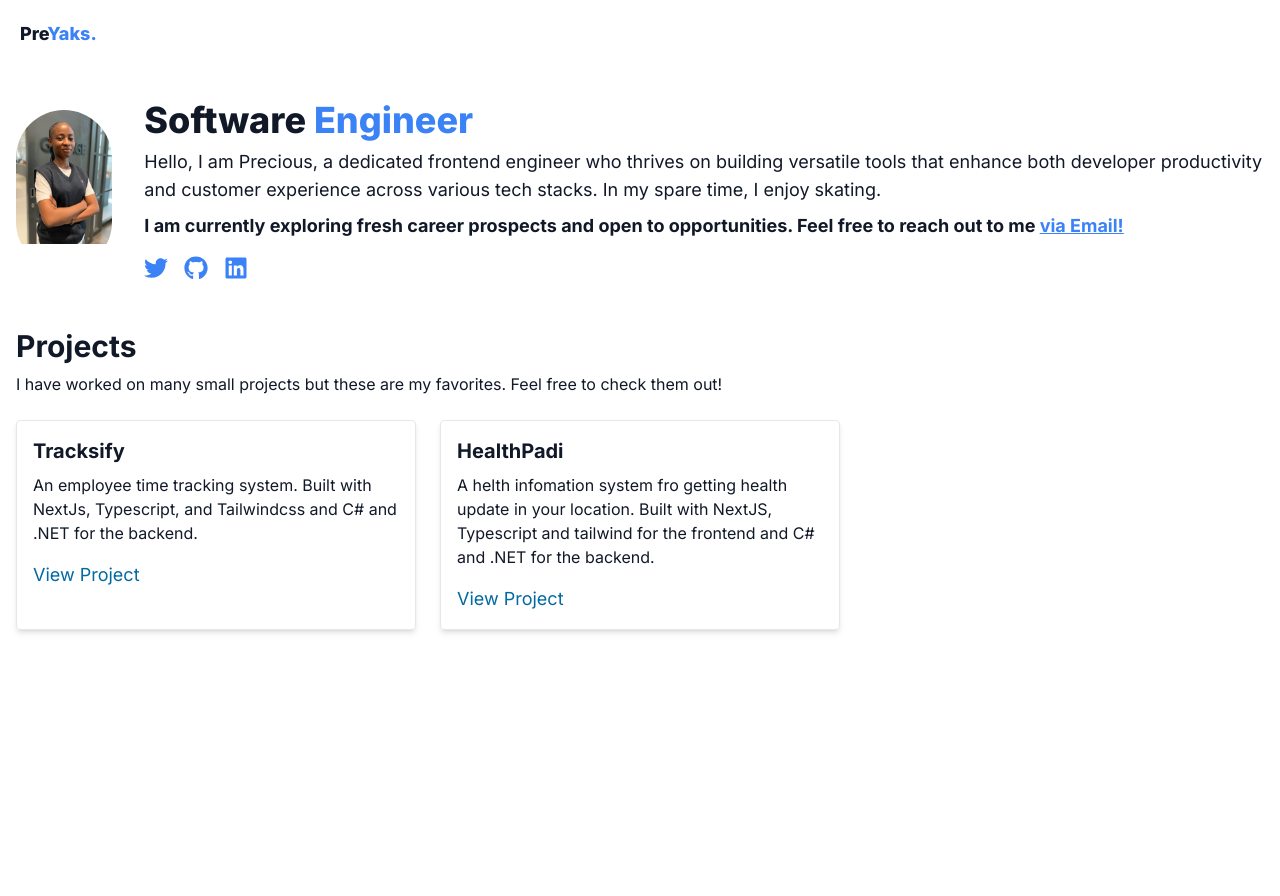
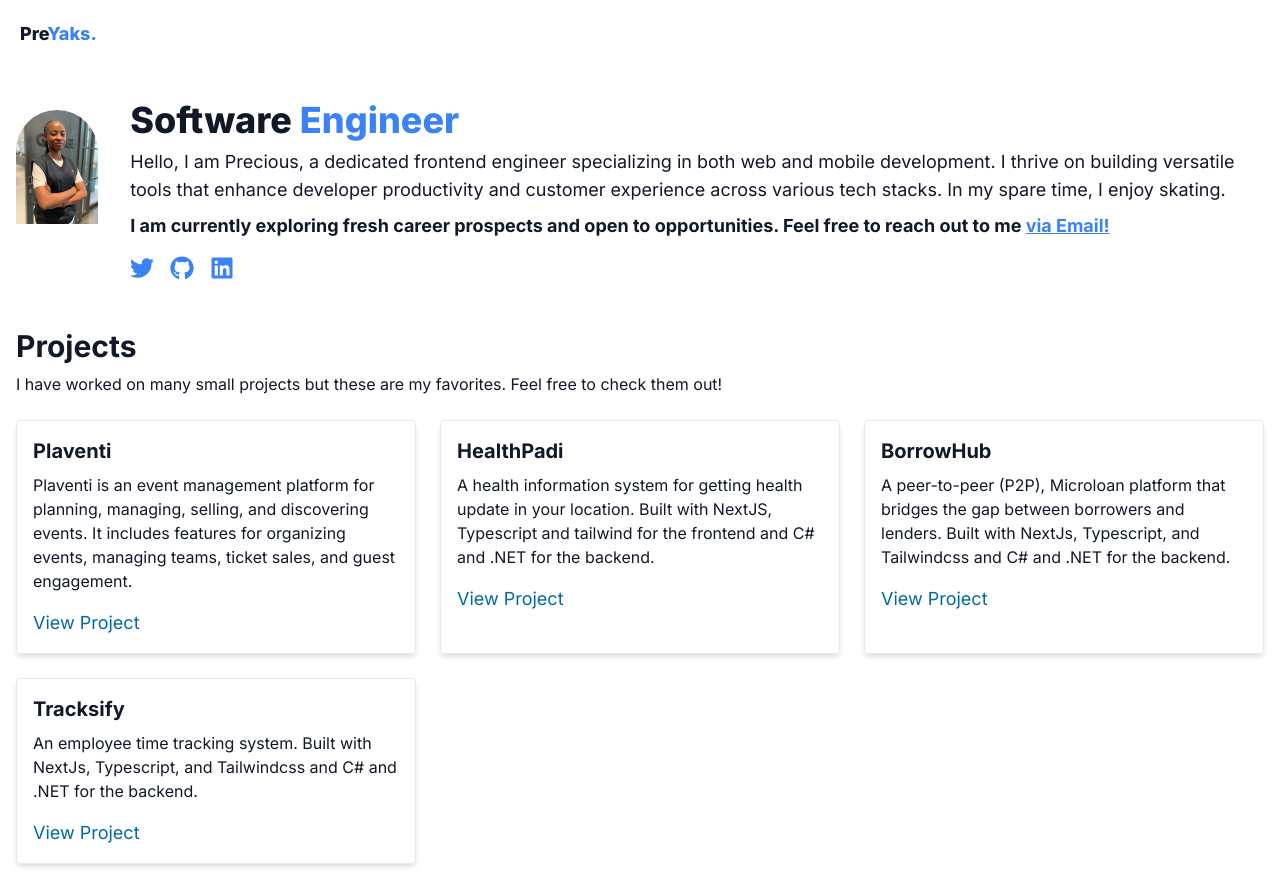
Before and after one commit to preciousyaks17/Precious-yaks, a Next.js app: page / in a window 1280 px wide. Before the commit the page ends 800 px from the top, so only its background shows below. Built offline with nearby package versions, Linux system fonts and the light colour scheme.

Commit message:
chore: update

```diff
--- a/app/page.js
+++ b/app/page.js
@@ -29,10 +29,10 @@ export default function Home() {
               Software <span className="text-blue-500">Engineer</span>
             </h1>
             <p className="mt-2 text-lg">
-              Hello, I am Precious, a dedicated frontend engineer who thrives on
-              building versatile tools that enhance both developer productivity
-              and customer experience across various tech stacks. In my spare
-              time, I enjoy skating.
+              Hello, I am Precious, a dedicated frontend engineer specializing
+              in both web and mobile development. I thrive on building versatile
+              tools that enhance developer productivity and customer experience
+              across various tech stacks. In my spare time, I enjoy skating.
             </p>
             <p className="mt-2 text-lg font-bold">
               I am currently exploring fresh career prospects and open to
@@ -73,14 +73,24 @@ export default function Home() {
           </p>
           <div className="mt-6 grid grid-cols-1 sm:grid-cols-2 lg:grid-cols-3 gap-6">
             <ProjectCard
+              title="Plaventi"
+              description="Plaventi is an event management platform for planning, managing, selling, and discovering events. It includes features for organizing events, managing teams, ticket sales, and guest engagement."
+              link="https://plaventi.dev"
+            />
+            <ProjectCard
+              title="HealthPadi"
+              description="A health information system for getting health update in your location. Built with NextJS, Typescript and tailwind for the frontend and C# and .NET for the backend."
+              link="https://dev--healthpadi.netlify.app/"
+            />
+            <ProjectCard
+              title="BorrowHub"
+              description="A peer-to-peer (P2P), Microloan platform that bridges the gap between borrowers and lenders. Built with NextJs, Typescript, and Tailwindcss and C# and .NET for the backend."
+              link="https://borrowhub-v1.vercel.app/"
+            />
+            <ProjectCard
               title="Tracksify"
               description="An employee time tracking system. Built with NextJs, Typescript, and Tailwindcss and C# and .NET for the backend."
               link="https://tracksify.netlify.app"
-            />
-            <ProjectCard
-              title="HealthPadi"
-              description="A helth infomation system fro getting health update in your location. Built with NextJS, Typescript and tailwind for the frontend and C# and .NET for the backend."
-              link="https://dev--healthpadi.netlify.app/"
             />
           </div>
         </div>
```
